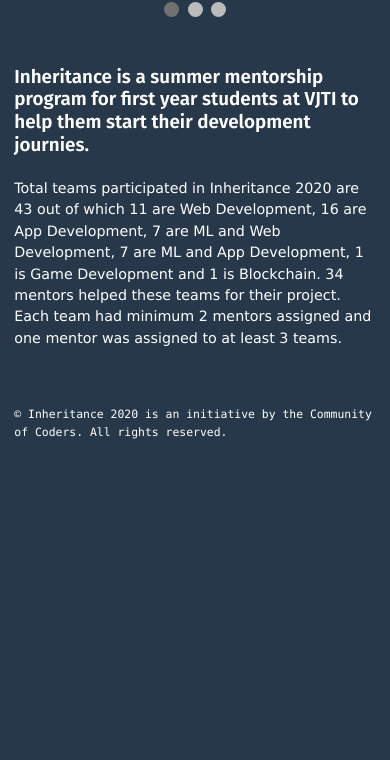
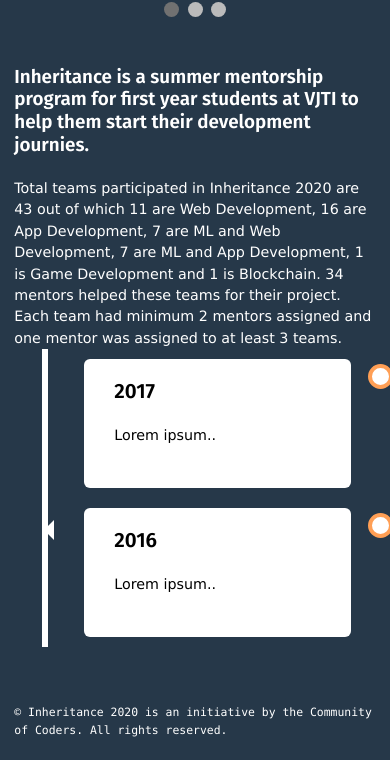
Before and after one commit to CommunityOfCoders/Inheritance-2020, a Jekyll site: the page built from index.html, in a window 390 px wide. Shown: the part 457-1217 px from the top of the page. Built offline with Jekyll 4.4.1, drawn with Linux system fonts in a browser that asks for light colours; the list of posts is cut into pages by our own code; before the commit the page ends 900 px from its top, so only the background shows below that.

Commit message:
timeline started

```diff
--- a/_sass/basically-basic.scss
+++ b/_sass/basically-basic.scss
@@ -38,3 +38,6 @@
 
 /* Print */
 @import "basically-basic/print";
+
+/* Custom */
+@import "custom/timeline.scss";
--- /dev/null
+++ b/_sass/custom/timeline.scss
@@ -0,0 +1,137 @@
+* {
+  box-sizing: border-box;
+}
+
+/* The actual timeline (the vertical ruler) */
+.timeline {
+  position: relative;
+  max-width: 1200px;
+  margin: 0 auto;
+
+  h2 {
+    color: black;
+  }
+
+  p {
+    color: #000;
+  }
+}
+
+/* The actual timeline (the vertical ruler) */
+.timeline::after {
+  content: "";
+  position: absolute;
+  width: 6px;
+  background-color: white;
+  top: 0;
+  bottom: 0;
+  left: 50%;
+  margin-left: -3px;
+}
+
+/* Container around content */
+.timeline-container {
+  padding: 10px 40px;
+  position: relative;
+  background-color: inherit;
+  width: 50%;
+
+  /* Place the container to the left */
+  .left {
+    left: 0;
+  }
+
+  /* Place the container to the right */
+  .right {
+    left: 50%;
+  }
+
+  /* Add arrows to the left container (pointing right) */
+  .left::before {
+    content: " ";
+    height: 0;
+    position: absolute;
+    top: 22px;
+    width: 0;
+    z-index: 1;
+    right: 30px;
+    border: medium solid white;
+    border-width: 10px 0 10px 10px;
+    border-color: transparent transparent transparent white;
+  }
+
+  /* Add arrows to the right container (pointing left) */
+  .right::before {
+    content: " ";
+    height: 0;
+    position: absolute;
+    top: 22px;
+    width: 0;
+    z-index: 1;
+    left: 30px;
+    border: medium solid white;
+    border-width: 10px 10px 10px 0;
+    border-color: transparent white transparent transparent;
+  }
+
+  /* Fix the circle for containers on the right side */
+  .right::after {
+    left: -16px;
+  }
+}
+
+/* The circles on the timeline */
+.timeline-container::after {
+  content: "";
+  position: absolute;
+  width: 25px;
+  height: 25px;
+  right: -17px;
+  background-color: white;
+  border: 4px solid #ff9f55;
+  top: 15px;
+  border-radius: 50%;
+  z-index: 1;
+}
+
+/* The actual content */
+.timeline-content {
+  padding: 20px 30px;
+  background-color: white;
+  position: relative;
+  border-radius: 6px;
+}
+
+/* Media queries - Responsive timeline on screens less than 600px wide */
+@media screen and (max-width: 600px) {
+  /* Place the timelime to the left */
+  .timeline::after {
+    left: 31px;
+  }
+
+  /* Full-width containers */
+  .timeline-container {
+    width: 100%;
+    padding-left: 70px;
+    padding-right: 25px;
+
+    /* Make sure all circles are at the same spot */
+    .left::after,
+    .right::after {
+      left: 15px;
+    }
+
+    /* Make all right containers behave like the left ones */
+    .right {
+      left: 0%;
+    }
+  }
+
+  /* Make sure that all arrows are pointing leftwards */
+  .timeline-container::before {
+    left: 60px;
+    border: medium solid white;
+    border-width: 10px 10px 10px 0;
+    border-color: transparent white transparent transparent;
+  }
+}
--- a/index.html
+++ b/index.html
@@ -10,7 +10,8 @@
     background-color: black;
     box-shadow: 0 4px 8px 0 rgba(0, 0, 0, 0.2);
     transition: 0.3s;
-    border-radius: 5px; /* 5px rounded corners */
+    border-radius: 5px;
+    /* 5px rounded corners */
   }
 
   /* On mouse-over, add a deeper shadow */
@@ -33,8 +34,29 @@
   help them start their development journies.
 </h3>
 <div>
-  Total teams participated in Inheritance 2020 are 43 out of which 11 are Web Development, 16 are App Development, 7 are ML and Web Development, 7 are ML and App Development, 1 is Game Development and 1 is Blockchain.
-  34 mentors helped these teams for their project. Each team had minimum 2 mentors assigned and one mentor was assigned to at least 3 teams.
+  Total teams participated in Inheritance 2020 are 43 out of which 11 are Web Development, 16 are App Development, 7 are
+  ML and Web Development, 7 are ML and App Development, 1 is Game Development and 1 is Blockchain.
+  34 mentors helped these teams for their project. Each team had minimum 2 mentors assigned and one mentor was assigned
+  to at least 3 teams.
+</div>
+<div class="timeline">
+  <div class="timeline-container">
+    <div class="left">
+      <div class="timeline-content">
+        <h2>2017</h2>
+        <p>Lorem ipsum..</p>
+      </div>
+    </div>
+  </div>
+  <div class="timeline-container">
+    <div class="right">
+      <div class="timeline-content">
+        <h2>2016</h2>
+        <p>Lorem ipsum..</p>
+      </div>
+    </div>
+  </div>
+
 </div>
 <!-- <div class="card">
   <div class="container">
```
